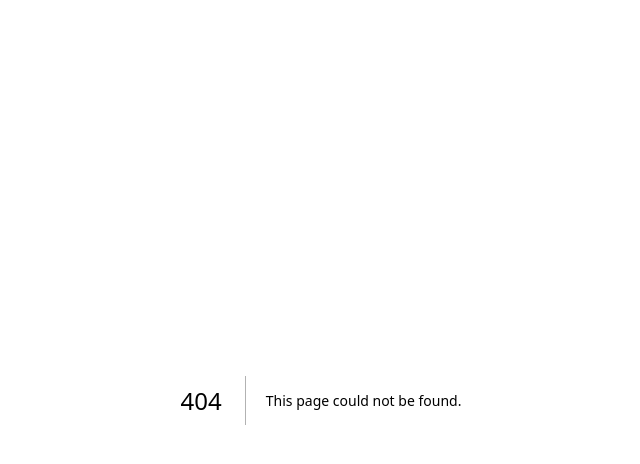
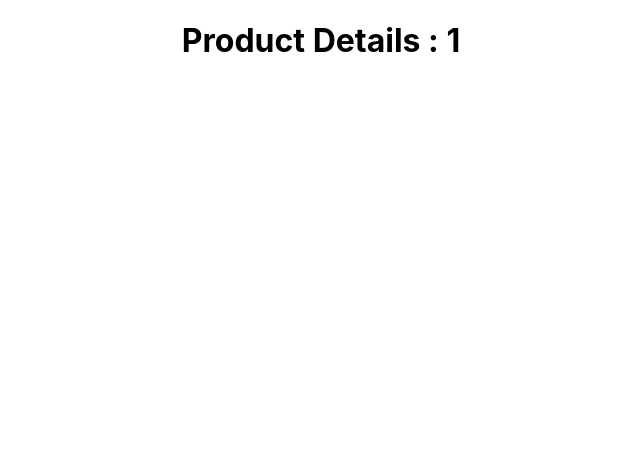
Before and after one commit to shivprajapat/NextJS-Beginning-to-Mastery, a Next.js app: page /product/1 in a window 1280 px wide. Before the commit this address had no page. Shown: the top 464 px of the page, without its empty margins (319-959 px from the left). Built offline with nearby package versions, Linux system fonts and the light colour scheme.

Commit message:
Dynamic Route use

```diff
--- /dev/null
+++ b/pages/product/[productId].js
@@ -0,0 +1,10 @@
+import React from "react";
+import { useRouter } from "next/router";
+
+const productDetails = () => {
+  const router = useRouter();
+  const productId = router.query.productId;
+  return <h1>Product Details : {productId}</h1>;
+};
+
+export default productDetails;
```
Also changed, not shown: pages/product/index.js (added, +9 -0 lines).
